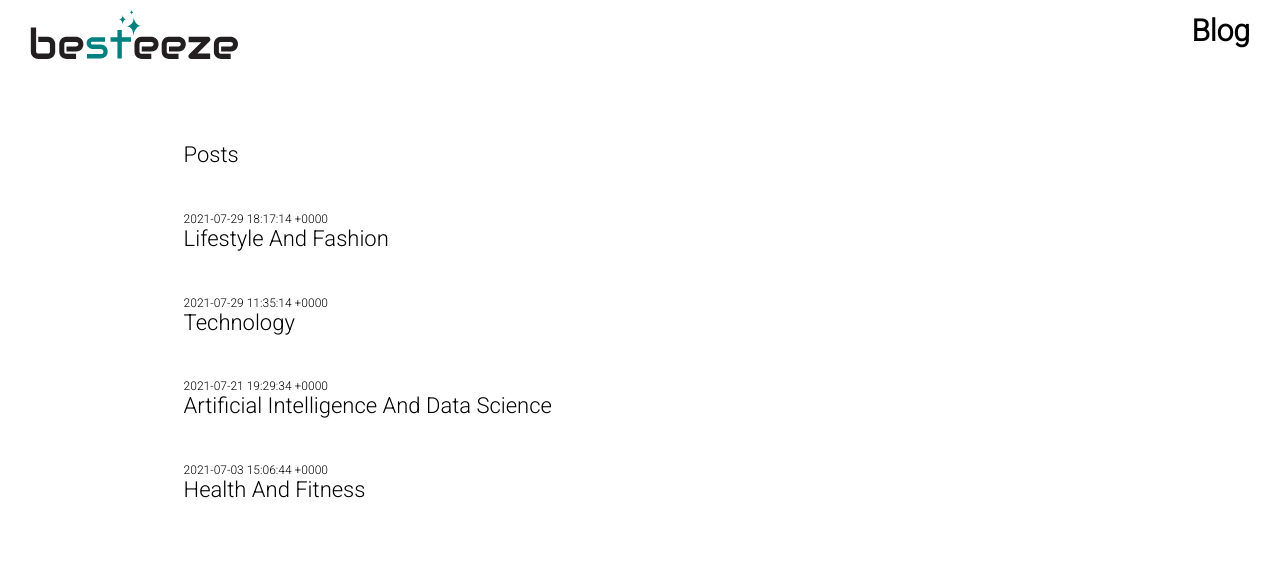
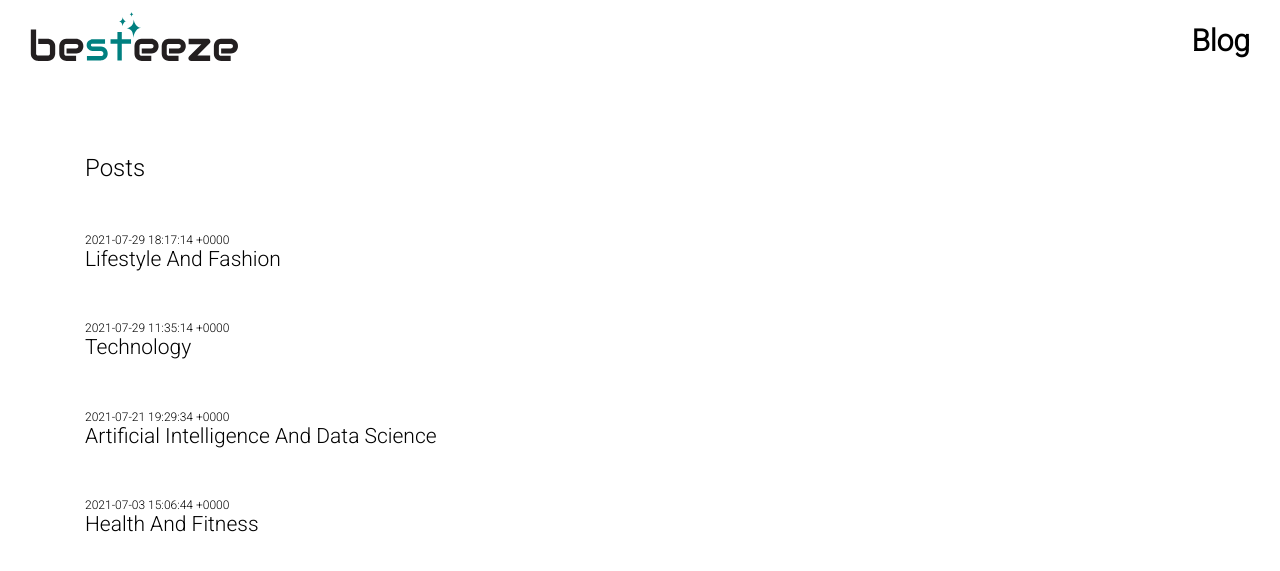
Before and after one commit to besteeze/besteeze-web, a Jekyll site: the page built from navigation.html, in a window 1280 px wide. Shown: the top 571 px of the page. Built offline with Jekyll 4.4.1, drawn with Linux system fonts in a browser that asks for light colours.

Commit message:
new commit

```diff
--- a/_layouts/nav.html
+++ b/_layouts/nav.html
@@ -11,7 +11,7 @@
     <meta http-equiv="X-UA-Compatible" content="IE=edge">
     <meta name="viewport" content="width=device-width, initial-scale=1.0">
     <title>{{page.title}}</title>
-    <link rel="stylesheet" href="/assets/css/main.css">
+    <link rel="stylesheet" href={{ "./assets/css/main.css" | base_url }}>
 </head>
 
 <body>
--- a/assets/css/main.css
+++ b/assets/css/main.css
@@ -10,35 +10,28 @@
 }
 /* default css */
 .title-area{
-    position: relative;
-    top: 0px;
     display: flex;
     align-items: center;
     justify-content: center;
-    height: 68px;
+    height: 80px;
     width: 100vw;
     /* background-color: salmon; */
 }
-.title-area img{
+.besteeze-logo{
     width: 208.2px;
-}
-.besteeze-logo{
     position: absolute;
+    top: 12px;
     left: 30px;
-    top: 10px;
-    display: flex;
-    align-items: center;
-    justify-content: center;
     /* background-color: royalblue; */
 }
 .title-text{
     position: absolute;
     right: 30px;
-    top: 13px;
     display: flex;
     align-items: center;
     justify-content: center;
     font-weight: lighter;
+    /* background-color: rgb(126, 116, 136); */
 }
 .title-area a{
     font-size: 30px;
@@ -49,7 +42,7 @@
 }
 .text-container{
     position: relative;
-    height: 270px;
+    height: 300px;
     width: 100vw;
     display: flex;
     align-items: center;
@@ -58,11 +51,12 @@
 }
 .body-text{
     position: absolute;
-    width: 18vw;
+    width: 65vw;
     display: flex;
     align-items: center;
     justify-content: center;
     text-align: center;
+    /* background-color: salmon; */
 }
 .body-text p{
     font-size: 22px;
@@ -70,7 +64,7 @@
 }
 .logo-section{
     position: relative;
-    height: 100px;
+    height: 80px;
     width: 100vw;
     display: flex;
     align-items: center;
@@ -78,7 +72,7 @@
 }
 .logo-container{
     position: absolute;
-    height: 100px;
+    height: 80px;
     width: 45vw;
     display: flex;
     flex-direction: column;
@@ -86,12 +80,12 @@
     justify-content: center;
 }
 .logo-container .ukuul-logo {
-    width: 224px;
+    width: 18vw;
     position: absolute;
     left: 0px;
 }
 .logo-container .borgagoods-logo {
-    width: 301.29px;
+    width: 23vw;
     position: absolute;
     right: 0px;
 }
@@ -99,15 +93,16 @@
 .post-container{
     position: relative;
     top: 6vh;
-    left: 12vw;
     height: 60vh;
-    width: 40vw;
+    width: 100vw;
+    /* background-color: red; */
 }
 .post-container h4{
     font-size: 22px;
     font-weight: bolder;
 }
 .post-container ul{
+
     width: 70vw;
     display: flex;
     flex-direction: column;
@@ -134,8 +129,163 @@
 }
 
 
+@media only screen and (max-width: 280px){
+    .title-area{
+        width: 100vw;
+        height: 45px;
+    }
+    .besteeze-logo{
+        width: 99px;
+    }
+    .title-area a{
+        /* top: 0; */
+        font-size: 15px;
+    }
+    .text-container{
+        height: 26vh;
+    }
+    .body-text{
+        width: 250px;
+        font-size: 16px;
+    }
+    .body-text p{
+        font-size: 16px;
+        line-height: 25px;
+    }
+    .logo-container{
+        /* background-color: rgb(110, 105, 116); */
+        width: 68vw;
+    }
+    .logo-container .ukuul-logo{
+        width: 71.94px;
+    }
+    .logo-container .borgagoods-logo{
+        width: 98px;
+    }
+
+    /* post-section */
+    .post-container h4{
+        font-size: 19px;
+        margin-left: 40px;
+    }
+    .post-container ul li a{
+        font-size: 15px;
+    }
+    .post-container ul{
+        height: 45vh;
+        margin-left: 40px;
+    }
+    .markdown-header{
+        font-size: 13px;
+    }
+}
+
+
 @media only screen and (max-width: 414px){
     .title-area{
-        /* background-color: red; */
+        width: 100vw;
+        height: 45px;
+    }
+    .besteeze-logo{
+        width: 99px;
+    }
+    .title-area a{
+        /* top: 0; */
+        font-size: 15px;
+    }
+    .text-container{
+        height: 25vh;
+    }
+    .body-text{
+        width: 320px;
+    }
+    .body-text p{
+        font-size: 16px;
+        line-height: 25px;
+    }
+
+    .logo-container{
+        /* background-color: rgb(110, 105, 116); */
+        width: 53vw;
+    }
+
+    /* post-section */
+    .post-container h4{
+        font-size: 19px;
+        margin-left: 55px;
+    }
+    .post-container ul li a{
+        font-size: 17px;
+    }
+    .post-container ul{
+        height: 45vh;
+        margin-left: 55px;
+    }
+    .markdown-header{
+        font-size: 13px;
     }
 }
+
+
+
+@media only screen and (min-width: 540px){
+    .besteeze-logo{
+        width: 150px;
+    }
+}
+.title-text{
+    font-size: 25px;
+}
+
+@media only screen and (min-width: 768px){
+    .body-text p{
+        font-size: 18px;
+        line-height: 34px;
+    }
+    .besteeze-logo{
+        width: 182px;
+    }
+    .title-text{
+        font-size: 30px;
+    }
+
+        /* post-section */
+    .post-container h4{
+        font-size: 24px;
+        margin-left: 55px;
+    }
+    .post-container ul li a{
+        font-size: 21px;
+    }
+    .post-container ul{
+        height: 45vh;
+        margin-left: 55px;
+    }
+    .markdown-header{
+        font-size: 20px;
+    }
+}
+
+
+@media only screen and (min-width: 1024px){
+    .besteeze-logo{
+        width: 208.2px;
+    }
+    .body-text{
+        width: 800px;
+    }
+    .body-text p{
+        font-size: 22px;
+        line-height: 41px;
+    }
+}
+
+@media only screen and (min-width: 1200px){
+    .besteeze-logo{
+        width: 208.2px;
+    }
+    .body-text p{
+        font-size: 22px;
+        line-height: 41px;
+    }
+}
--- a/navigation.html
+++ b/navigation.html
@@ -8,7 +8,7 @@
             class="besteeze-logo"></a>
     <a class="title-text" href="/navigation.html">Blog</a>
 </div> -->
-<link rel="stylesheet" href="assets/css/main.css">
+
 <!DOCTYPE html>
 <html lang="en">
 
@@ -17,7 +17,7 @@
     <meta http-equiv="X-UA-Compatible" content="IE=edge">
     <meta name="viewport" content="width=device-width, initial-scale=1.0">
     <title>Document</title>
-    <link rel="stylesheet" href="assets/css/main.css">
+    <link rel="stylesheet" href={{ "./assets/css/main.css" | base_url }}>
 </head>
 
 <body>
```
Also changed, not shown: Gemfile.lock.
